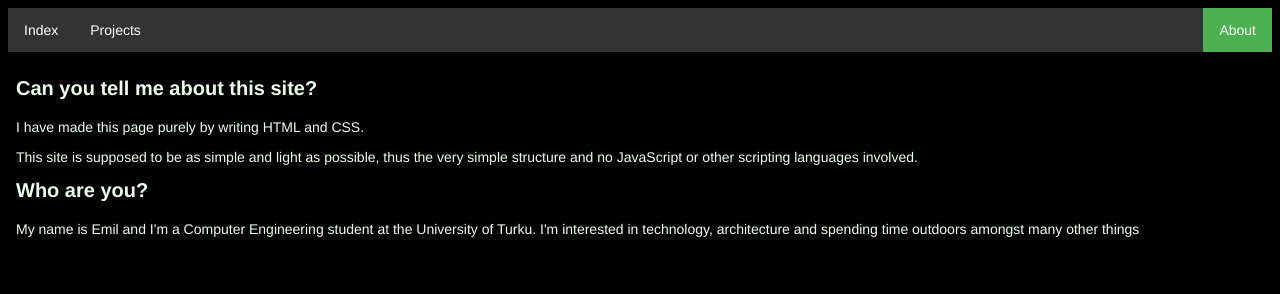
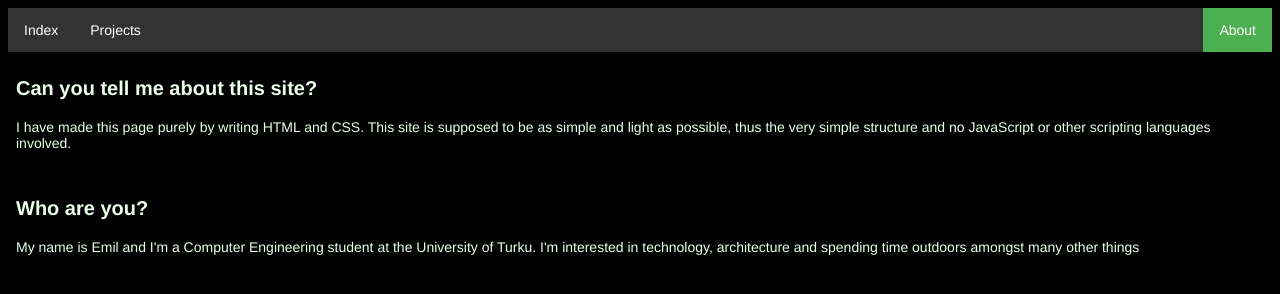
Before and after one commit to izvest/izvest.github.io, a plain HTML site: page about.html in a window 1280 px wide. Drawn offline with Linux system fonts and the light colour scheme.

Commit message:
Update about.html

```diff
--- a/about.html
+++ b/about.html
@@ -15,8 +15,7 @@
 		</ul>
 		<div class="con">
 			<h1>Can you tell me about this site?</h1>
-			<p>I have made this page purely by writing HTML and CSS.</p>
-			<p>This site is supposed to be as simple and light as possible, thus the very simple structure and no JavaScript or other scripting languages involved.</p>
+			<p>I have made this page purely by writing HTML and CSS. This site is supposed to be as simple and light as possible, thus the very simple structure and no JavaScript or other scripting languages involved.</p><br>
 			<h1>Who are you?</h1>
 			<p>My name is Emil and I'm a Computer Engineering student at the University of Turku. I'm interested in technology, architecture and spending time outdoors amongst many other things</p>
 		</div>
```
